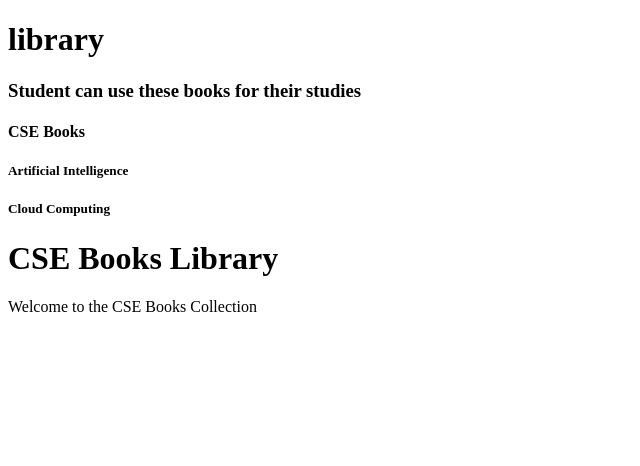
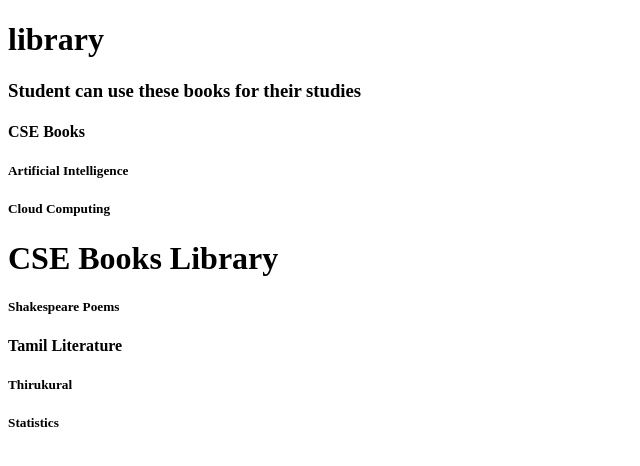
Before and after one commit to drakshithapoola-collab/Library, a plain HTML site: page index.html in a window 1280 px wide. Shown: the whole page, without its empty margins (0-640 px from the left). Drawn offline with Linux system fonts and the light colour scheme.

Commit message:
statistics details

```diff
--- a/index.html
+++ b/index.html
@@ -12,6 +12,9 @@
     <h5>Artificial Intelligence</h5>
     <h5>Cloud Computing</h5>
     <h1>CSE Books Library</h1>
-<p>Welcome to the CSE Books Collection</p>
+    <h5> Shakespeare Poems </h5>
+    <h4> Tamil Literature </h4>
+    <h5> Thirukural </h5>
+    <h5> Statistics </h5>
 </body>
 </html>
```
